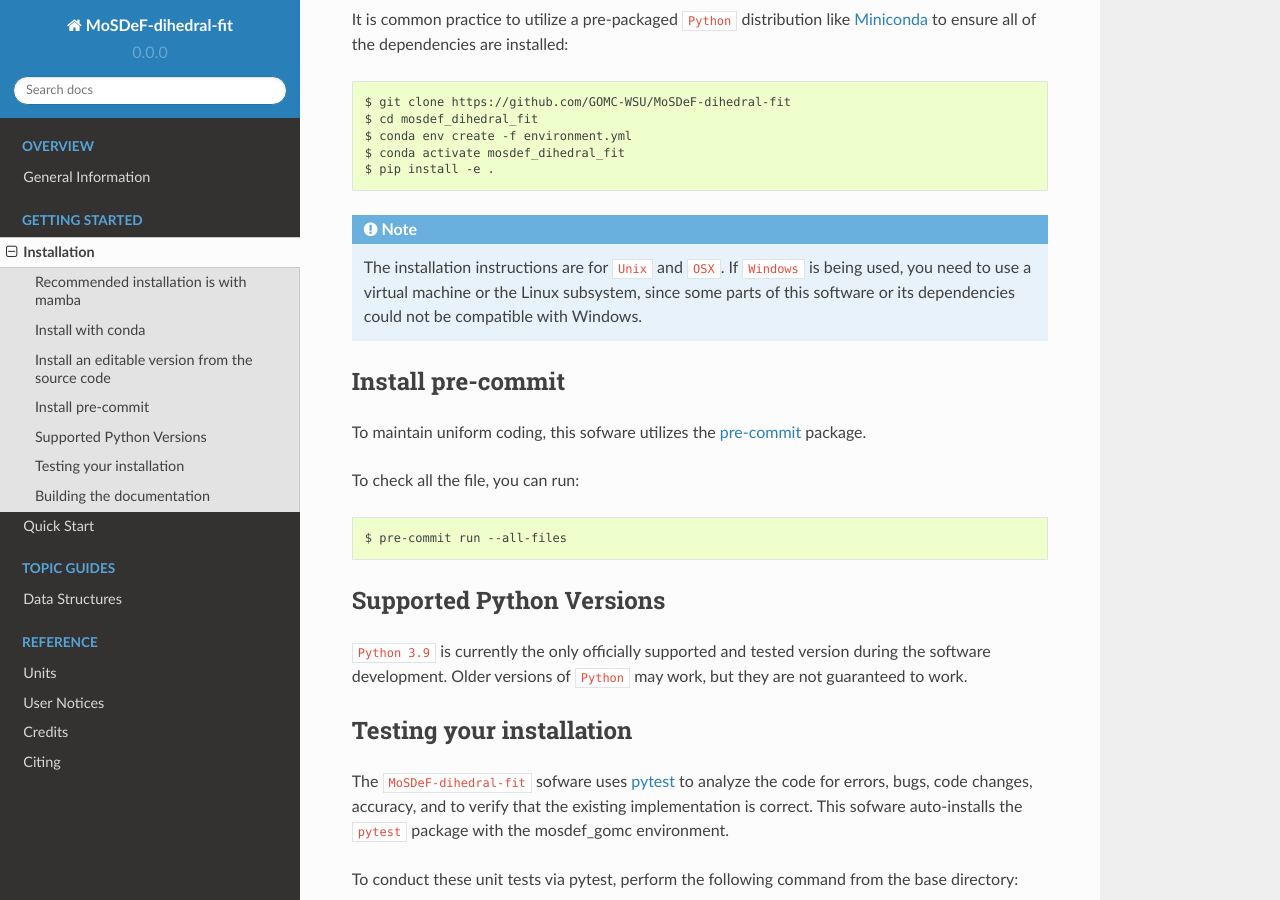
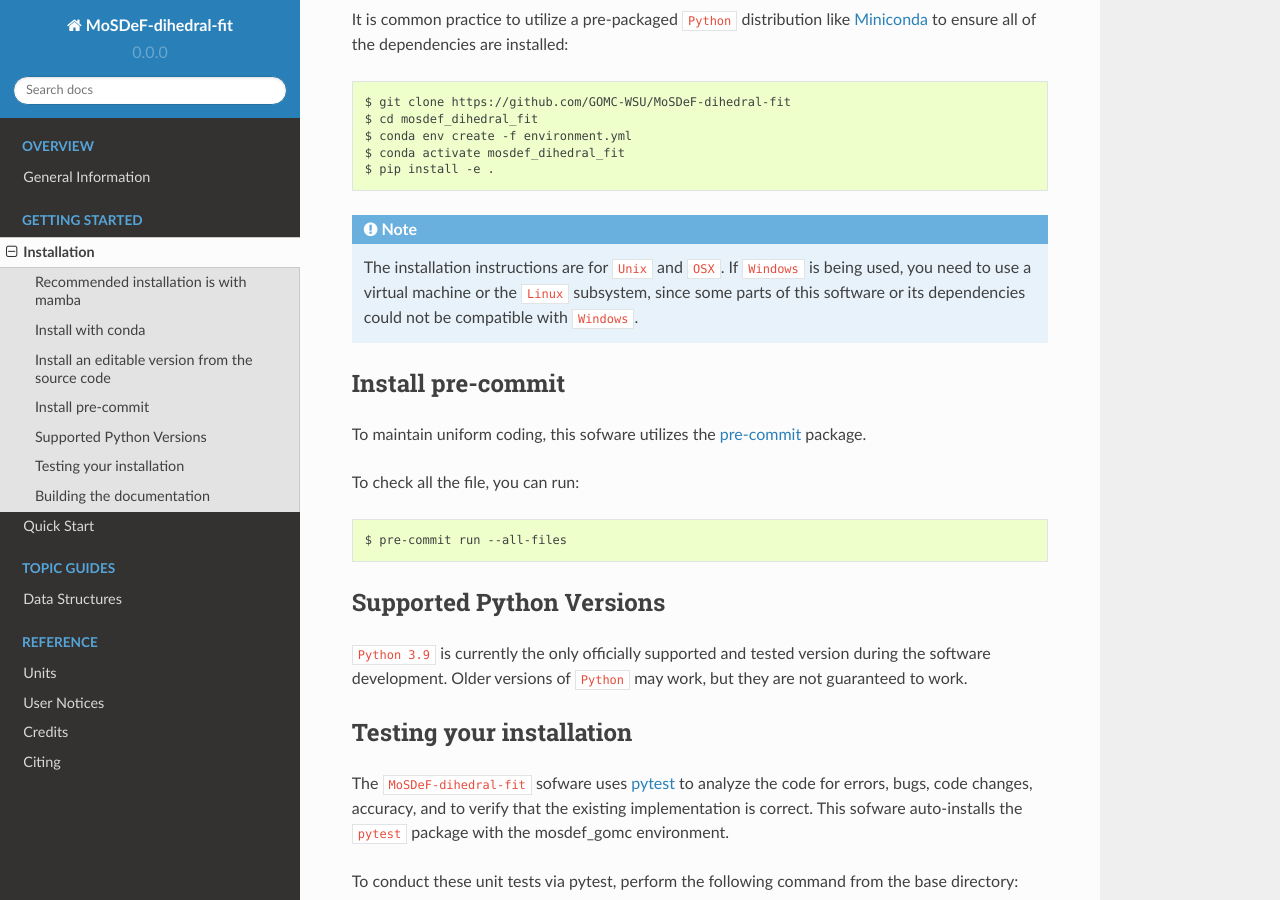
Before and after one commit to GOMC-WSU/MoSDeF-dihedral-fit, a Sphinx documentation site: the page built from docs/getting_started/installation/installation.rst, in a window 1280 px wide and 900 px high, scrolled down 663 px. Built offline with Sphinx 7.4.7 and the Read the Docs theme 2.0.0, drawn with Linux system fonts in a browser that asks for light colours.

```diff
--- a/docs/getting_started/installation/installation.rst
+++ b/docs/getting_started/installation/installation.rst
@@ -38,8 +38,8 @@ ensure all of the dependencies are installed::
 
 .. note::
     The installation instructions are for ``Unix`` and ``OSX``.
-    If ``Windows`` is being used, you need to use a virtual machine or the Linux subsystem,
-    since some parts of this software or its dependencies could not be compatible with Windows.
+    If ``Windows`` is being used, you need to use a virtual machine or the ``Linux`` subsystem,
+    since some parts of this software or its dependencies could not be compatible with ``Windows``.
 
 
 Install pre-commit
```
